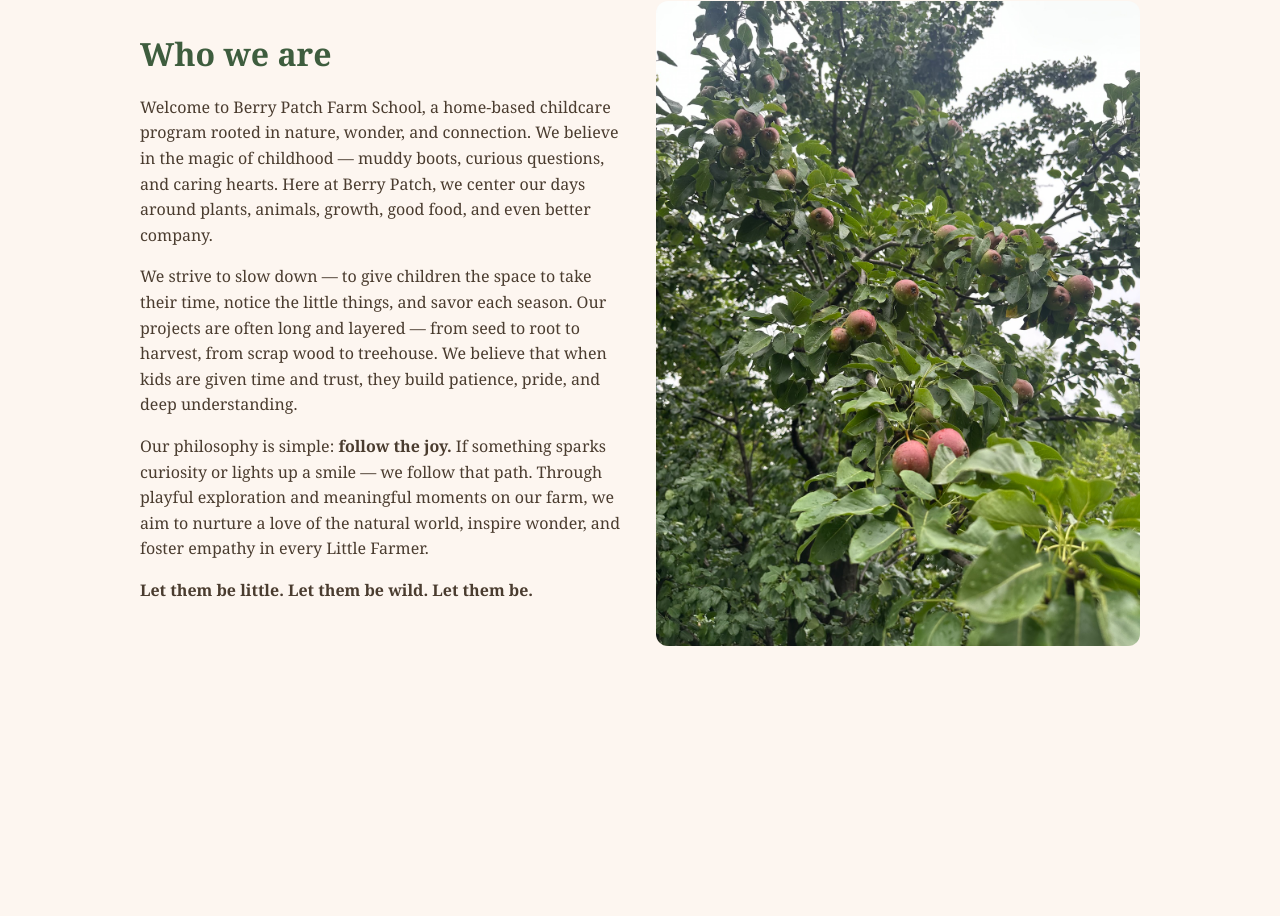
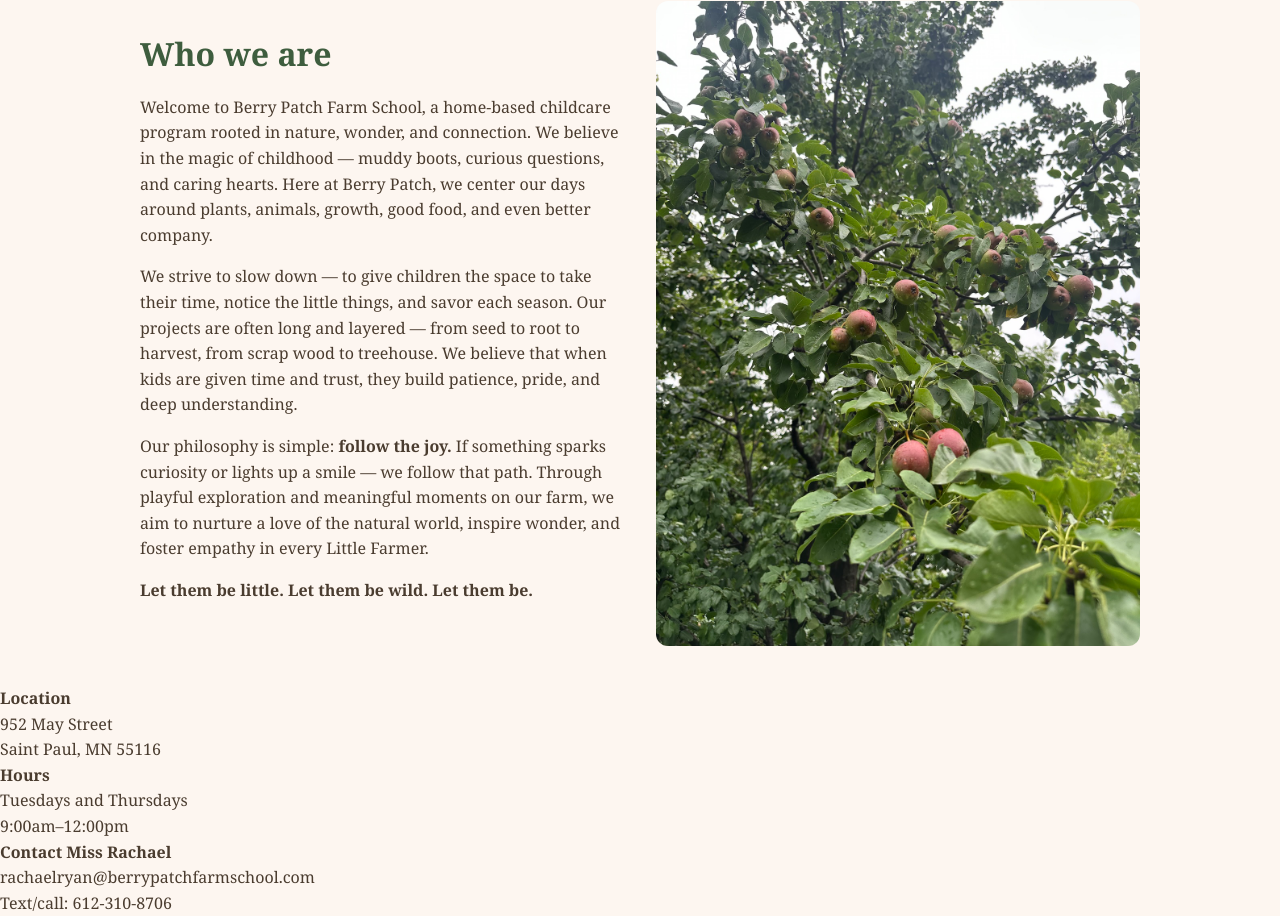
Before and after one commit to rryan17/BerryPatch, a plain HTML site: page about.html in a window 1280 px wide. Shown: the part 359-1275 px from the top of the page. Before the commit the page ends 1045 px from the top, so only its background shows below. Drawn offline with Linux system fonts and the light colour scheme.

Commit message:
Update about.html

```diff
--- a/about.html
+++ b/about.html
@@ -95,5 +95,11 @@
       <img src="pear-tree-orchard.jpeg" alt="Pear tree orchard" />
     </div>
   </div>
+
+ <div class="footer">
+    <div><strong>Location</strong><br/>952 May Street<br/>Saint Paul, MN 55116</div>
+    <div><strong>Hours</strong><br/>Tuesdays and Thursdays<br/>9:00am–12:00pm</div>
+    <div><strong>Contact Miss Rachael</strong><br/>rachaelryan@berrypatchfarmschool.com<br/>Text/call: 612-310-8706</div>
+  </div>
 </body>
 </html>
```
